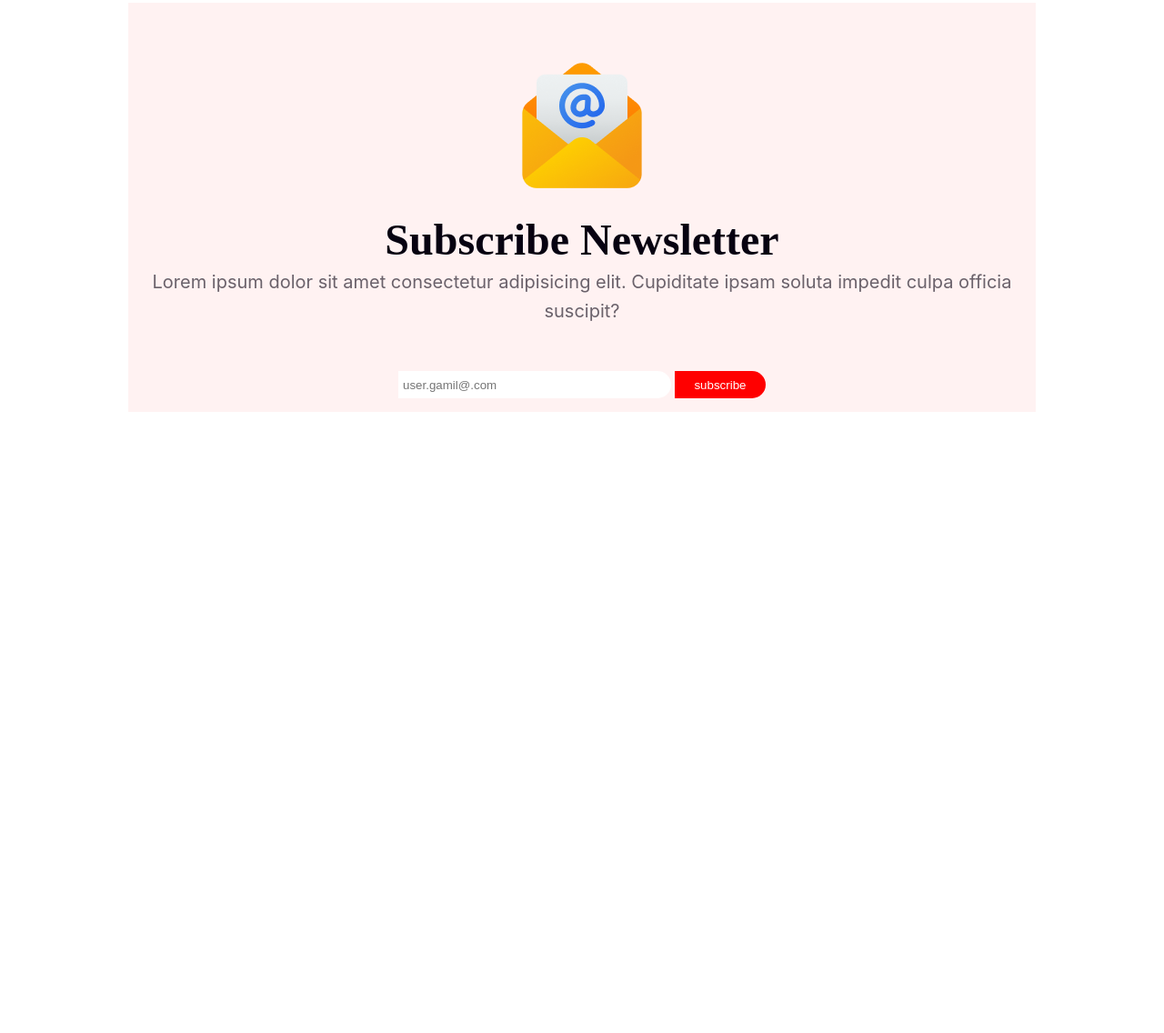
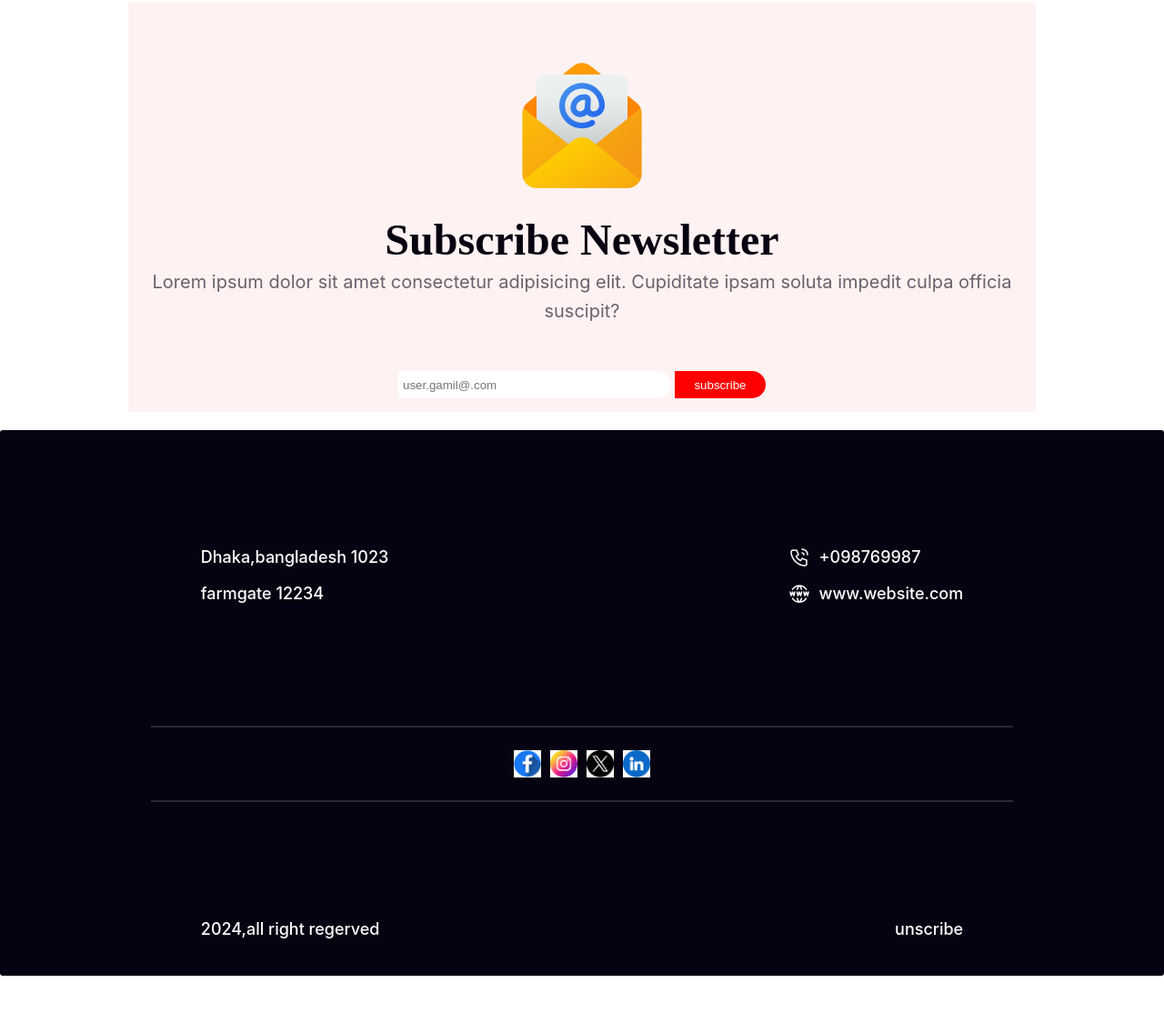
Before and after one commit to shafiul-osd/first-project, a plain HTML site: page index.html in a window 1280 px wide. Shown: the part 3789-4925 px from the top of the page at 91% size. Before the commit the page ends 4262 px from the top, so only its background shows below. Drawn offline with Linux system fonts and the light colour scheme.

Commit message:
added footer section

```diff
--- a/index.html
+++ b/index.html
@@ -131,7 +131,46 @@
         </section>
     </main>
     <footer>
+        <div class="container">
+            <div class="footer-text">
+                <div>
+                    <p class="copy">Dhaka,bangladesh 1023</p>
+                    <p class="copy">farmgate 12234</p>
+                </div>
+                <div>
+                    <div class="footer-flex">
+                        <img src="Call.png" alt="">
+                        <p>+098769987</p>
+                    </div>
+                    <div class="footer-flex">
+                        <img src="Website.png" alt="">
+                        <p>www.website.com</p>
+                    </div>
 
+                </div>
+
+            </div>
+            <hr class="hyper">
+            <div>
+                <div class="footer-icon-flex">
+                    <img src="Facebook.png" alt="">
+                    <img src="Instagram.png" alt="">
+                    <img src="Twitter.png" alt="">
+                    <img src="Linkedin.png" alt="">
+                </div>
+            </div>
+            <hr class="hyper">
+            <div>
+                <div class="footer-bottom-text-flex">
+                    <div>
+                        <p>2024,all right regerved</p>
+                    </div>
+                    <div>
+                        <p>unscribe</p>
+                    </div>
+                </div>
+            </div>
+        </div>
     </footer>
 </body>
 
--- a/new.css
+++ b/new.css
@@ -468,7 +468,7 @@ header {
 }
 
 .hellow {
-    border-radius:  0px 50px 50px 0px;
+    border-radius: 0px 50px 50px 0px;
     background: rgb(255, 255, 255);
     width: 300px;
     height: 30px;
@@ -483,6 +483,82 @@ header {
     border: none;
     width: 100px;
     height: 30px;
-    color:#fff
+    color: #fff
+}
+
+footer {
+    background: rgb(7, 2, 17);
+    width: 100%;
+    height: 600px;
+    padding: 20px 0px;
+    color: #fff;
+    border-radius: 3px;
+}
+
+.footer-text {
+    display: flex;
+    align-items: center;
+    justify-content: space-between;
+    gap: 10px;
+    padding: 100px 80px;
 
 }
+
+.footer-flex {
+    display: flex;
+    align-items: center;
+    gap: 10px;
+}
+
+.footer-icon-flex {
+    display: flex;
+    justify-content: center;
+    align-items: center;
+    gap: 10px;
+}
+
+.footer-bottom-text-flex {
+    display: flex;
+    justify-content: space-between;
+    padding: 100px 80px;
+    color: rgb(255, 255, 255);
+    font-family: Inter;
+    font-size: 18px;
+    font-weight: 500;
+    line-height: 29px;
+    letter-spacing: 0%;
+
+}
+
+.hyper {
+    margin: 25px;
+    background: rgb(7, 2, 17);
+    border: 1px solid rgba(255, 255, 255, 0.15);
+}
+
+.footer-icon-flex img {
+    width: 30px;
+    height: 30px;
+    background: rgb(255, 255, 255);
+
+}
+
+.copy {
+    color: rgb(255, 255, 255);
+    font-family: Inter;
+    font-size: 18px;
+    font-weight: 500;
+    line-height: 40px;
+    letter-spacing: 0%;
+    text-align: left;
+}
+
+.footer-flex p {
+    color: rgb(255, 255, 255);
+    font-family: Inter;
+    font-size: 18px;
+    font-weight: 500;
+    line-height: 40px;
+    letter-spacing: 0%;
+    text-align: left;
+}
```
